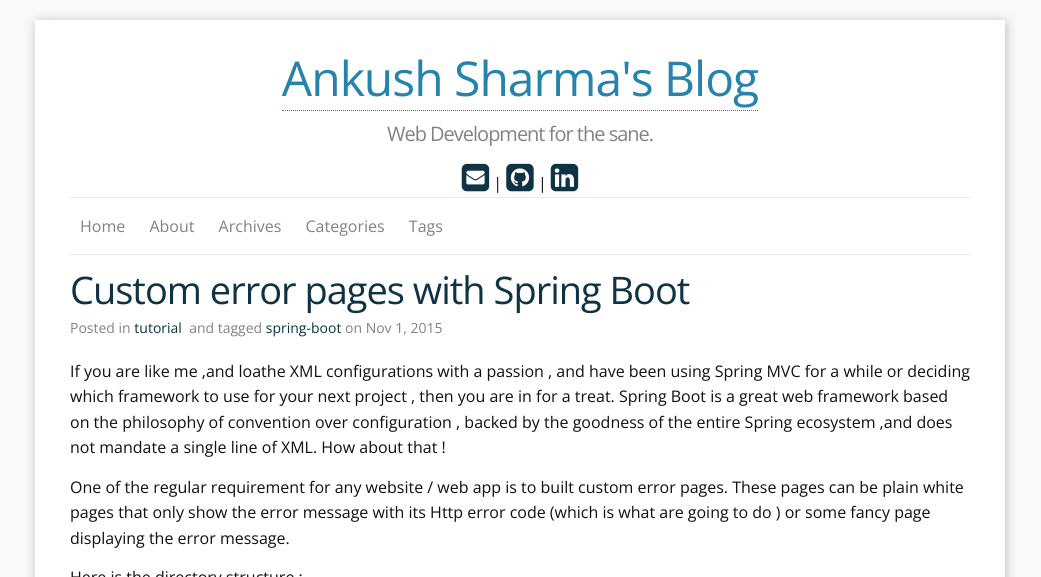
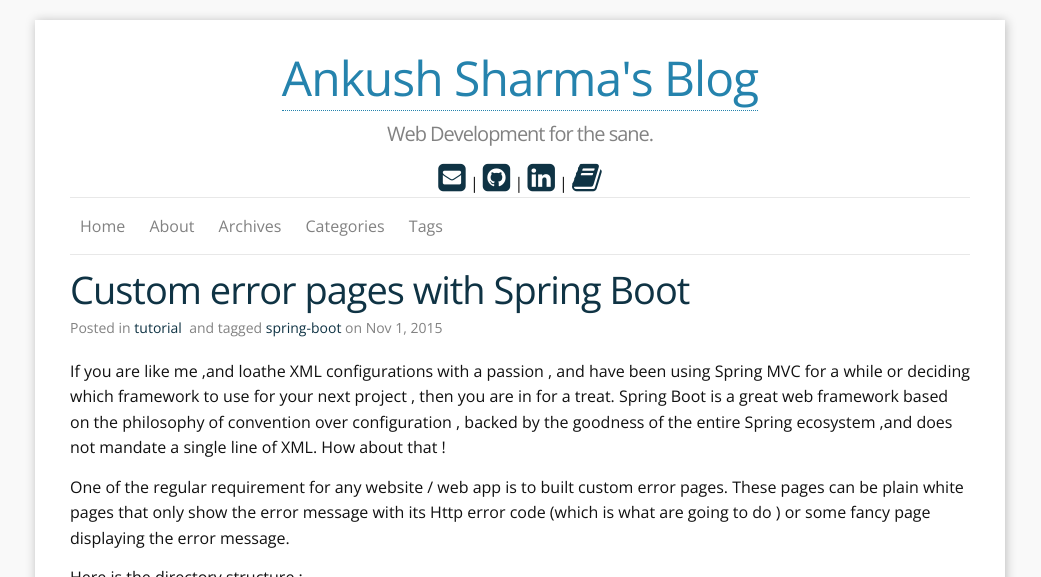
Before and after one commit to Ankush1992/Ankush1992.github.io, a Jekyll site: the page built from index.html, in a window 1280 px wide and 900 px high, cut to the strip 0-577 px from the top of the window. Shown: the whole strip, without its empty margins (120-1161 px from the left). Built offline with Jekyll 4.4.1, drawn with Linux system fonts in a browser that asks for light colours; nearby versions of some CDN libraries; the list of posts is cut into pages by our own code.

Commit message:
Update header.html

```diff
--- a/_includes/header.html
+++ b/_includes/header.html
@@ -27,8 +27,16 @@
          <i class="fa fa-linkedin-square fa-2x"></i>
 
     </a>
+    |
 
     {% endif %}
+    <a href="https://www.goodreads.com/ankushsharma" title="Goodreads" target="_blank">
+        <i class="fa fa-book fa-2x"></i>
+
+    </a>
+
+
+
 
     {% endif %}
 </center>
```
